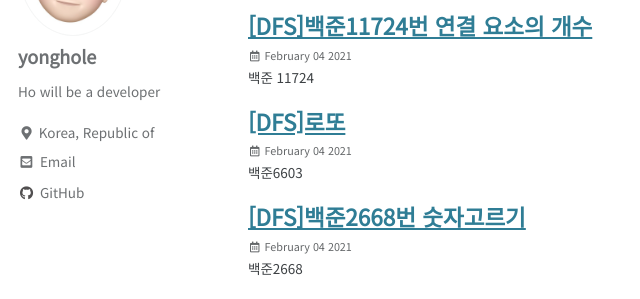
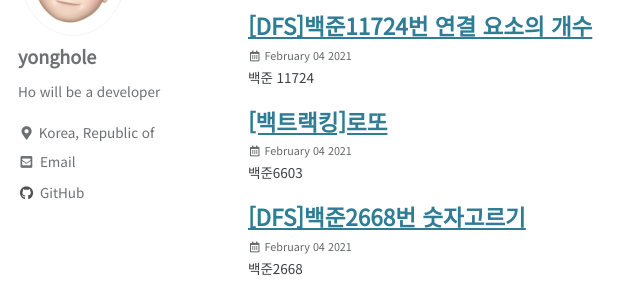
Before and after one commit to yonghole/yonghole.github.io, a Jekyll site: the page built from category-archive.md, in a window 1280 px wide and 900 px high, scrolled down 499 px. Shown: the part 155-454 px from the top of the window, without its empty margins (0-640 px from the left). Built offline with Jekyll 4.4.1, drawn with Linux system fonts in a browser that asks for light colours; cached includes are drawn as plain includes.

Commit message:
Update 2021-02-04-BOJ6603.md

```diff
--- a/_posts/2021-02-04-BOJ6603.md
+++ b/_posts/2021-02-04-BOJ6603.md
@@ -1,5 +1,5 @@
 ---
-title: "[DFS]로또"
+title: "[백트랙킹]로또"
 date: 2021-02-04 14:06:58
 categories: Algorithm
 ---
```
